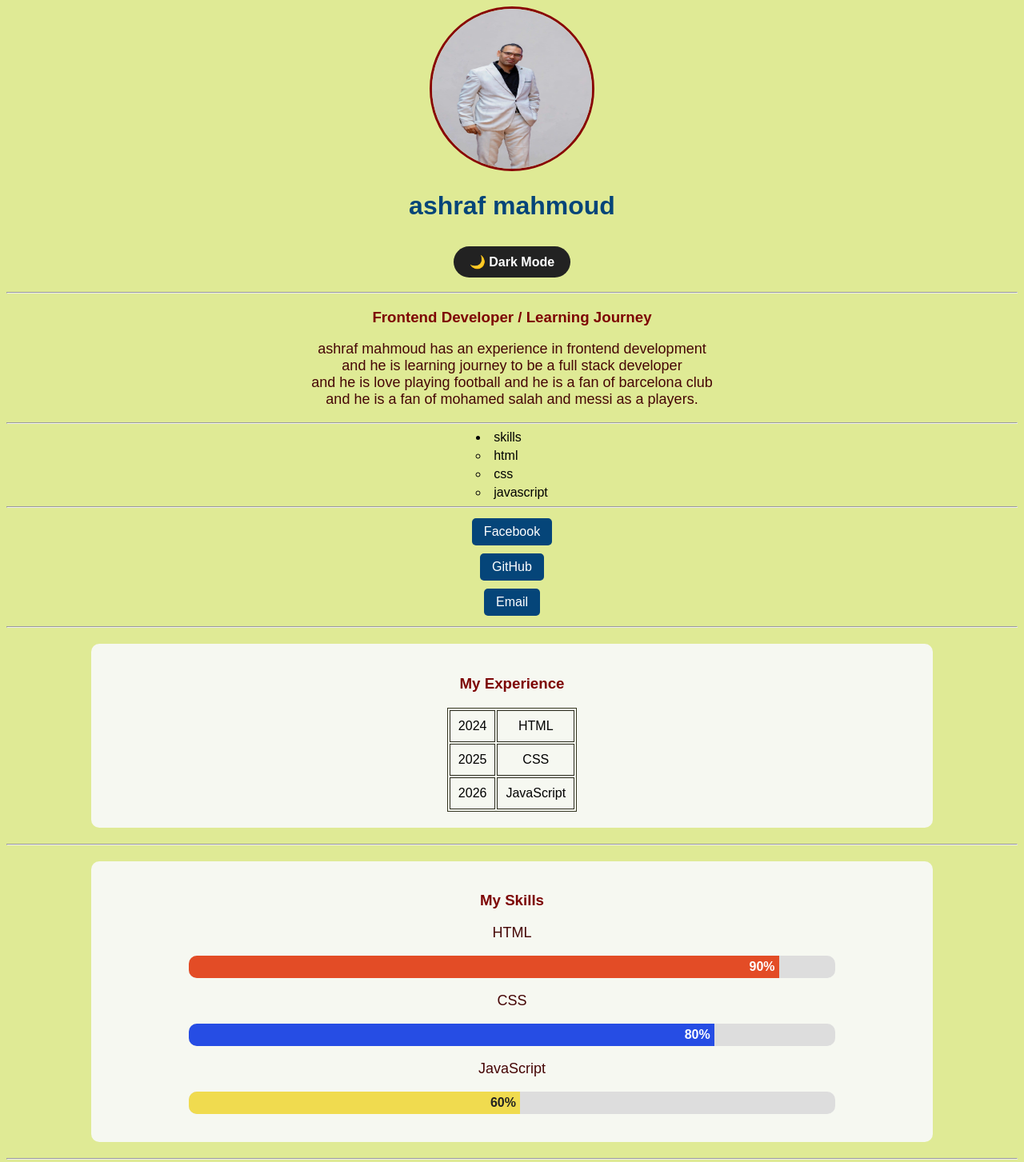
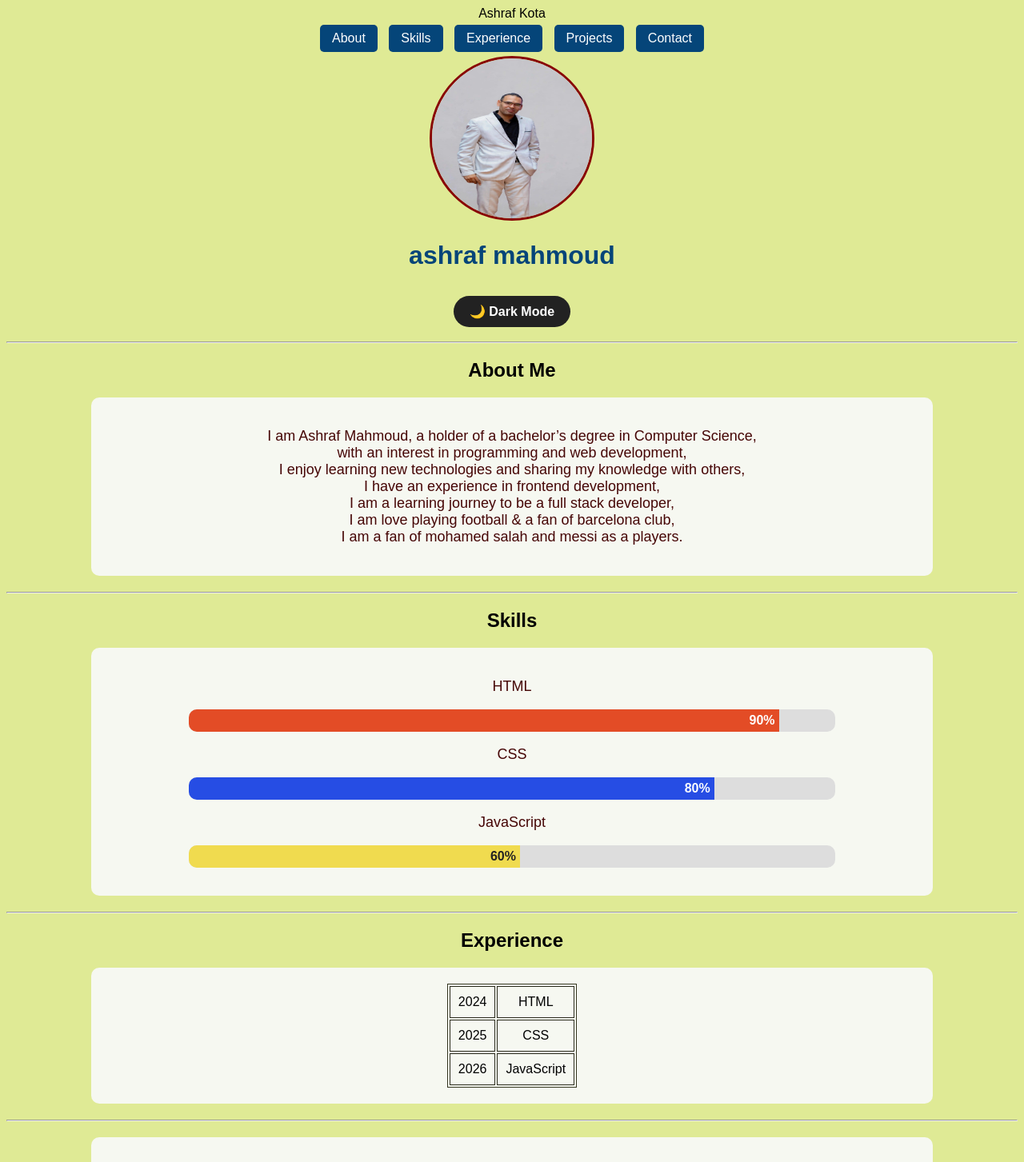
Before and after one commit to ashrafkota99/my-website, a plain HTML site: page index.html in a window 1280 px wide. Shown: the top 1453 px of the page at 80% size. Drawn offline with Linux system fonts and the light colour scheme.

Commit message:
Refactor index.html with navigation and content updates
Updated the structure of the index.html file by adding a navigation bar, enhancing the 'About Me' section, and organizing the skills and projects sections. Removed unnecessary content and improved overall layout.

```diff
--- a/index.html
+++ b/index.html
@@ -9,20 +9,50 @@
 </head>
 
 <body>
+    <nav class="navbar">
+        <div class="logo">Ashraf Kota</div>
+        <div class="nav-links">
+            <a href="#about">About</a>
+            <a href="#skills">Skills</a>
+            <a href="#experience">Experience</a>
+            <a href="#projects">Projects</a>
+            <a href="#contact">Contact</a>
+        </div>
+    </nav>
     <img src="ashraf.jpeg" alt="ashraf mahmoud" height="200" width="200">
     <h1>ashraf mahmoud</h1>
 
     <button id="darkBtn">🌙 Dark Mode</button>
     <hr>
-    <h3>Frontend Developer / Learning Journey</h3>
-    <p>
-        ashraf mahmoud has an experience in frontend development<br>
-        and he is learning journey to be a full stack developer<br>
-        and he is love playing football and he is a fan of barcelona club<br>
-        and he is a fan of mohamed salah and messi as a players.
-    </p>
+    <h2 id="about">About Me</h2>
+    <div class="box">
+        <p> I am Ashraf Mahmoud, a holder of a bachelor’s degree in Computer Science,<br>
+            with an interest in programming and web development,<br>
+            I enjoy learning new technologies and sharing my knowledge with others,<br>
+            I have an experience in frontend development,<br>
+            I am a learning journey to be a full stack developer,<br>
+            I am love playing football & a fan of barcelona club,<br>
+            I am a fan of mohamed salah and messi as a players.
+        </p>
+    </div>
     <hr>
-    <ul>
+    <h2 id="skills">Skills</h2>
+    <div class="box">
+        <p>HTML</p>
+        <div class="skill-bar">
+            <div class="skill-fill html">90%</div>
+        </div>
+        <p>CSS</p>
+        <div class="skill-bar">
+            <div class="skill-fill css">80%</div>
+        </div>
+        <p>JavaScript</p>
+        <div class="skill-bar">
+            <div class="skill-fill js">60%</div>
+        </div>
+    </div>
+    <hr>
+    <!-- <ul>
         <li>skills
             <ul>
                 <li>html</li>
@@ -30,16 +60,11 @@
                 <li>javascript</li>
             </ul>
         </li>
-    </ul>
-    <hr>
-    <a href="https://www.facebook.com/ashraf_th2000" target="_blank">Facebook</a>
-    <br>
-    <a href="https://www.github.com/ashrafkota99" target="_blank">GitHub</a>
-    <br>
-    <a href="mailto:ashrafkota99@gmail.com" target="_blank">Email</a>
-    <hr>
+    </ul> -->
+
+    <h2 id="experience">Experience</h2>
+
     <div class="box">
-        <h3>My Experience</h3>
         <table>
             <tr>
                 <td>2024</td>
@@ -56,24 +81,9 @@
         </table>
     </div>
     <hr>
+
     <div class="box">
-        <h3>My Skills</h3>
-        <p>HTML</p>
-        <div class="skill-bar">
-            <div class="skill-fill html">90%</div>
-        </div>
-        <p>CSS</p>
-        <div class="skill-bar">
-            <div class="skill-fill css">80%</div>
-        </div>
-        <p>JavaScript</p>
-        <div class="skill-bar">
-            <div class="skill-fill js">60%</div>
-        </div>
-    </div>
-    <hr>
-    <div class="box">
-        <h3>My Projects</h3>
+        <h2 id="projects">My Projects</h2>
         <div class="projects">
 
             <div class="project-card">
@@ -97,9 +107,15 @@
         </div>
     </div>
     <hr>
-
+    <h2 id="contact">Contact Me</h2>
     <div class="box">
-        <h3>Contact Me</h3>
+        <div class="contact-links">
+            <a href="https://www.facebook.com/ashraf_th2000" target="_blank">Facebook</a>
+            <br>
+            <a href="https://www.github.com/ashrafkota99" target="_blank">GitHub</a>
+            <br>
+            <a href="mailto:ashrafkota99@gmail.com" target="_blank">Email</a>
+        </div>
         <form id="contactForm">
             <label>Your Name</label>
             <input type="text" placeholder="Your Name" required>
```
